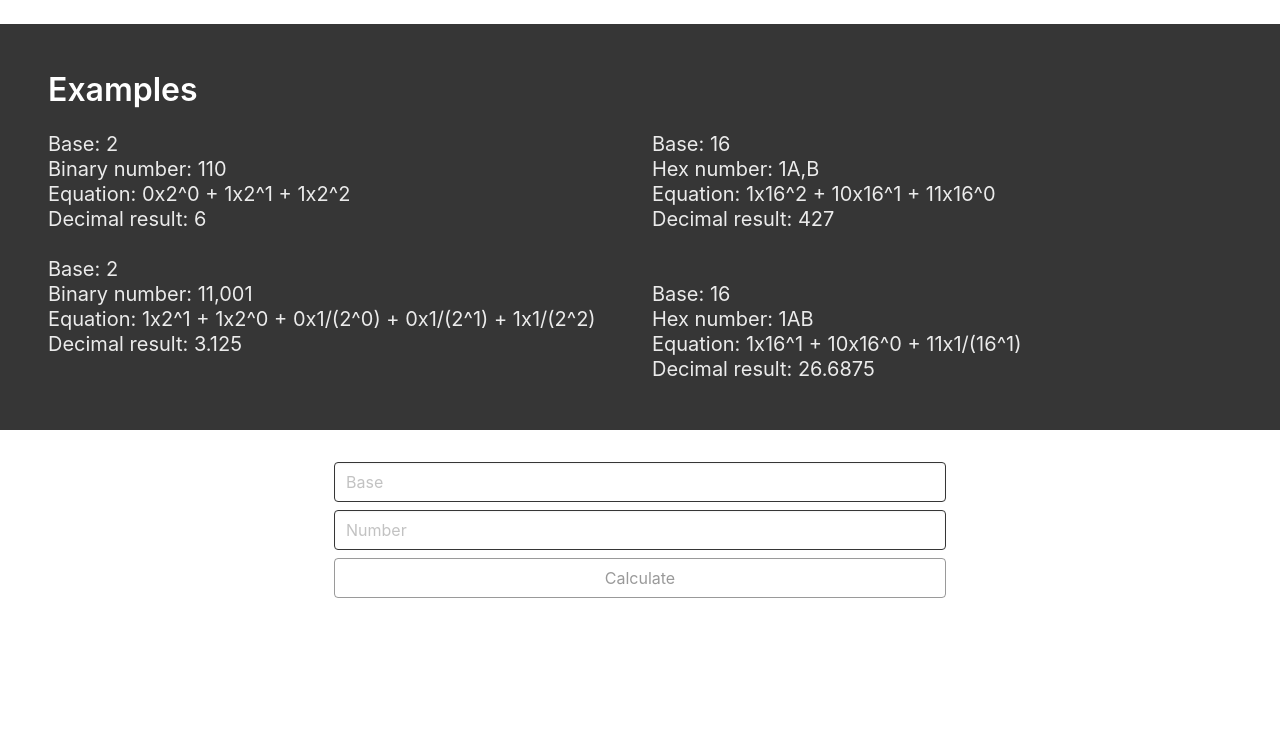
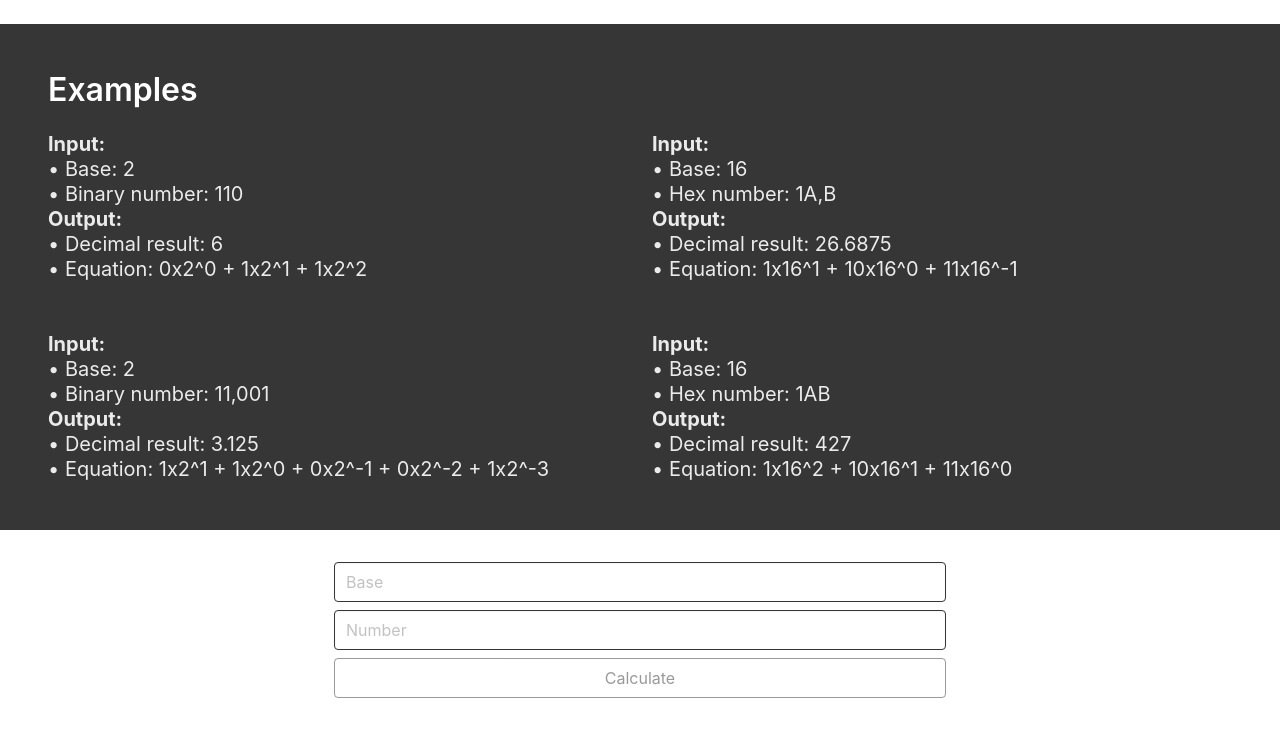
Before and after one commit to gabrielatomaz/base-converter, a Vue app: page / in a window 1280 px wide. Shown: the top 736 px of the page. Built offline with nearby package versions, Linux system fonts and the light colour scheme.

Commit message:
changed readme image

```diff
--- a/src/App.vue
+++ b/src/App.vue
@@ -3,28 +3,36 @@
       <Banner title="Examples">
         <div class="columns">
           <div class="column">
-            Base: 2 <br />
-            Binary number: 110 <br />
-            Equation: 0x2^0 + 1x2^1 + 1x2^2 <br />
-            Decimal result: 6
+            <b>Input:</b><br />
+            • Base: 2 <br />
+            • Binary number: 110 <br />
+            <b>Output:</b> <br />
+            • Decimal result: 6 <br />
+            • Equation: 0x2^0 + 1x2^1 + 1x2^2 <br />
             <br />
             <br />
-            Base: 2 <br />
-            Binary number: 11,001 <br />
-            Equation: 1x2^1 + 1x2^0 + 0x1/(2^0) + 0x1/(2^1) + 1x1/(2^2) <br />
-            Decimal result: 3.125
+            <b>Input:</b> <br />
+            • Base: 2 <br />
+            • Binary number: 11,001 <br />
+            <b>Output:</b> <br />
+            • Decimal result: 3.125 <br />
+            • Equation: 1x2^1 + 1x2^0 + 0x2^-1 + 0x2^-2 + 1x2^-3 <br />
           </div>
           <div class="column">
-            Base: 16 <br />
-            Hex number: 1A,B <br />
-            Equation: 1x16^2 + 10x16^1 + 11x16^0 <br />
-            Decimal result: 427 <br />
+            <b>Input:</b> <br />
+            • Base: 16 <br />
+            • Hex number: 1A,B <br />
+            <b>Output:</b> <br />
+            • Decimal result: 26.6875 <br />
+            • Equation: 1x16^1 + 10x16^0 + 11x16^-1 <br />
             <br />
             <br />
-            Base: 16 <br />
-            Hex number: 1AB <br />
-            Equation: 1x16^1 + 10x16^0 + 11x1/(16^1) <br />
-            Decimal result: 26.6875 <br />
+            <b>Input:</b> <br />
+            • Base: 16 <br />
+            • Hex number: 1AB <br />
+            <b>Output:</b><br />
+            • Decimal result: 427 <br />
+            • Equation: 1x16^2 + 10x16^1 + 11x16^0 <br />
           </div>
         </div>
       </Banner>
@@ -170,8 +178,8 @@ export default {
       for (let i = 0; i < numbers.length; i++) {
         const number = numbers[i]
 
-        this.result += parseInt(number) * 1/Math.pow(this.base, i + 1)
-        this.equation += `${number}x1/(${this.base}^${i + 1})`
+        this.result += parseInt(number) * Math.pow(this.base, -(i + 1))
+        this.equation += `${number}x${this.base}^-${i + 1}`
 
         if (i < numbers.length - 1) this.equation += ' + '
       }
```
Also changed, not shown: 1 other file (tests, documents, lock files or other folders).
